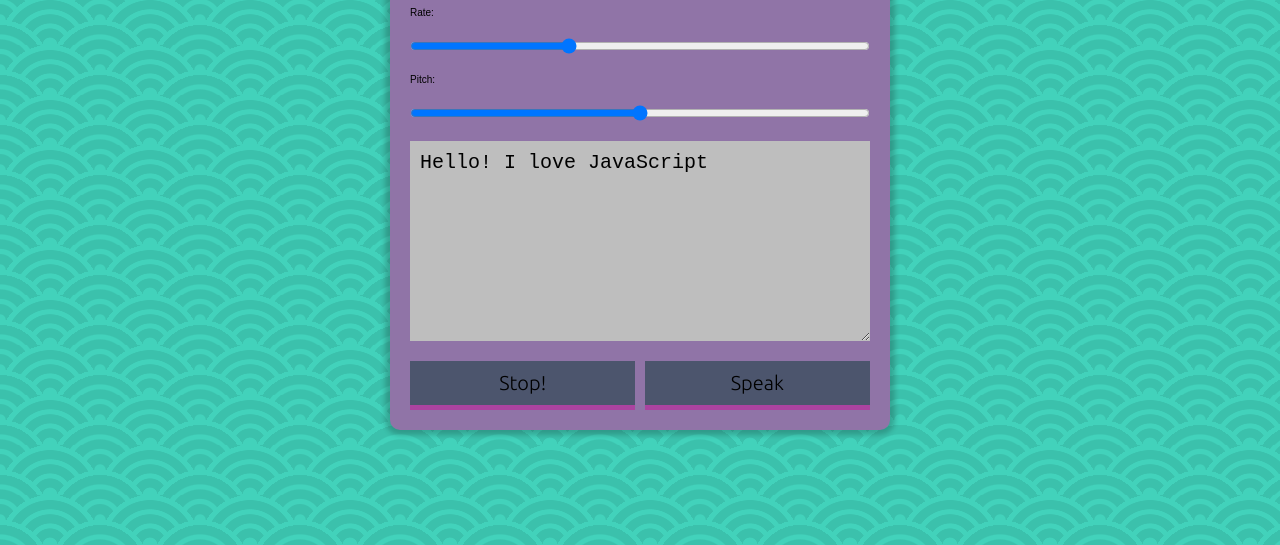
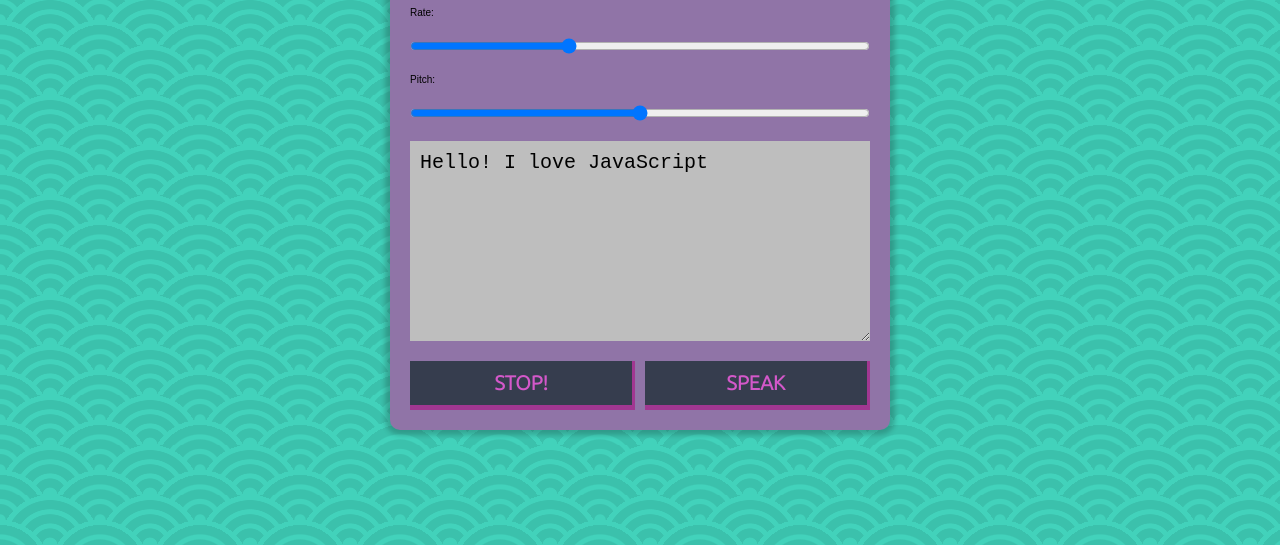
Before and after one commit to ct9233/JS30DCC, a plain HTML site: page index.html in a window 1280 px wide. Shown: the part 255-800 px from the top of the page. Drawn offline with Linux system fonts and the light colour scheme.

Commit message:
Button Styling

```diff
--- a/style.css
+++ b/style.css
@@ -74,19 +74,28 @@ input[type="select"] {
 
 .voice-synth button {
     cursor: pointer;
-    background: #4c556d;
+    background: #363d4e;
+    color: #d458ca;
     border: 0;
     width: 49%;
     float: left;
     font-family: 'Ubuntu', sans-serif;
+    font-weight: bold;
+    text-transform: uppercase;
     margin-bottom: 0;
     font-size: 2rem;
     border-bottom: 5px solid #f3c8;
+    border-right: 3px solid #f3c8;
     position: relative;
 }
 
 .voice-synth button:active {
     top: 2px;
+    color: grey;
+    border-bottom: 1px solid #f3c8;
+    border-right: 1px solid #f3c8;
+    border-top: 2px solid grey;
+    border-left: 2px solid grey;
 }
 
 .voice-synth button:nth-of-type(1) {
```
